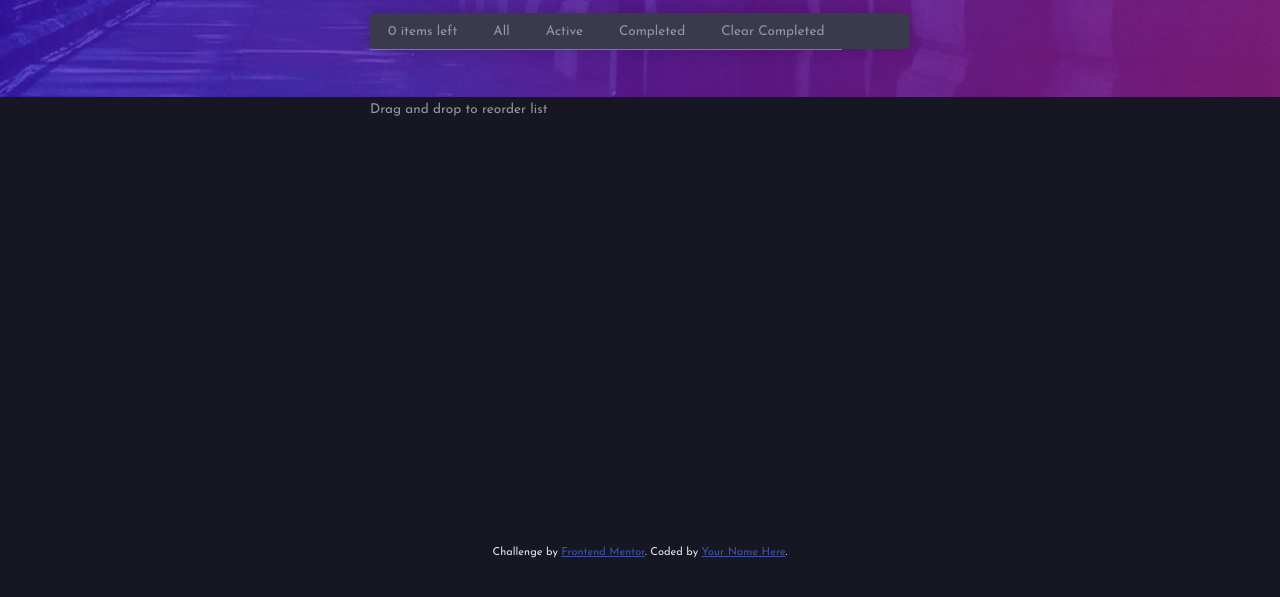
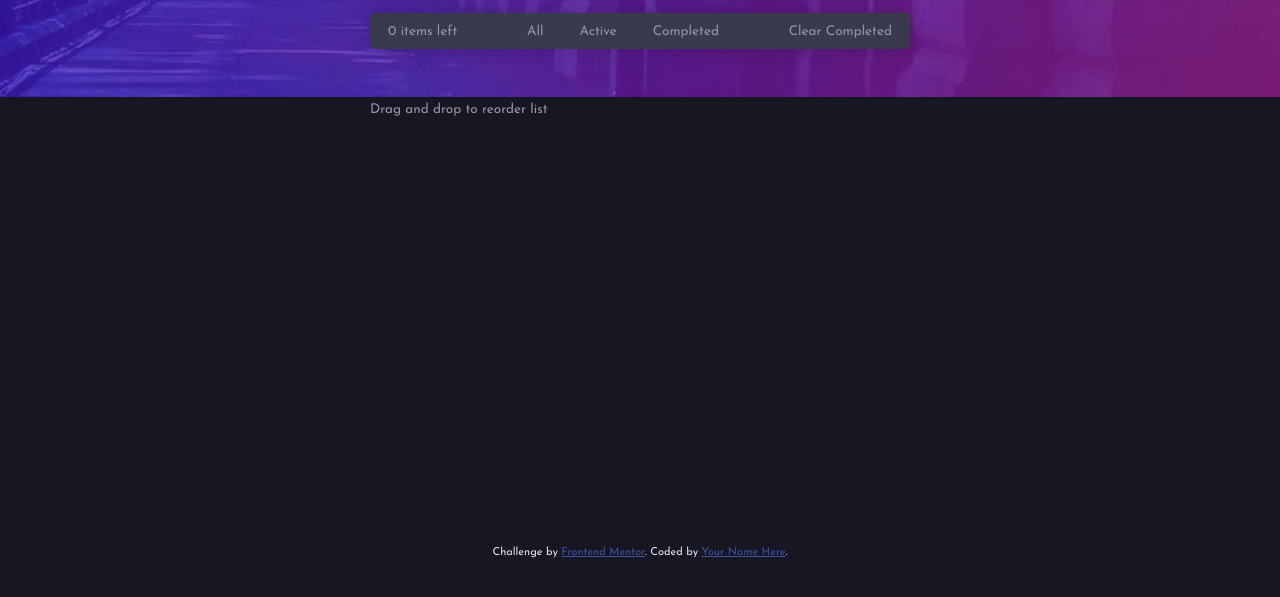
Before and after one commit to SebBudynski/todo-app, a website: page index.html in a window 1280 px wide. Shown: the part 203-800 px from the top of the page. Drawn offline with Linux system fonts and the light colour scheme.

Commit message:
Add example task

```diff
--- a/app.js
+++ b/app.js
@@ -89,6 +89,11 @@ function updateTodoList() {
       li.querySelector(".cross").style.visibility = "hidden";
     });
     todoList.appendChild(newTodo);
+    let todos = JSON.parse(localStorage.getItem("todos")) || [
+      { text: "Przykładowe zadanie 1", done: false },
+      { text: "Przykładowe zadanie 2", done: true },
+      { text: "Przykładowe zadanie 3", done: false },
+    ];
   });
   undoneTodo();
 }
--- a/index.html
+++ b/index.html
@@ -36,9 +36,11 @@
           <ul class="todo-list"></ul>
           <ul class="bottom-bar">
             <li class="items-left">items left</li>
-            <li class="all">All</li>
-            <li class="active">Active</li>
-            <li class="completed">Completed</li>
+            <div class="filters">
+              <li class="all">All</li>
+              <li class="active">Active</li>
+              <li class="completed">Completed</li>
+            </div>
             <li class="clear-completed">Clear Completed</li>
           </ul>
         </div>
--- a/style/scss/_todos.scss
+++ b/style/scss/_todos.scss
@@ -59,6 +59,14 @@ li {
   font-size: 0.75rem;
   text-align: center;
   display: flex;
+  justify-content: space-between;
   text-wrap: nowrap;
   color: var(--dark-grayish-blue-light-theme);
+  li {
+    border-bottom: none;
+  }
 }
+
+.filters {
+  display: flex;
+}
```
Also changed, not shown: style/index.css.
